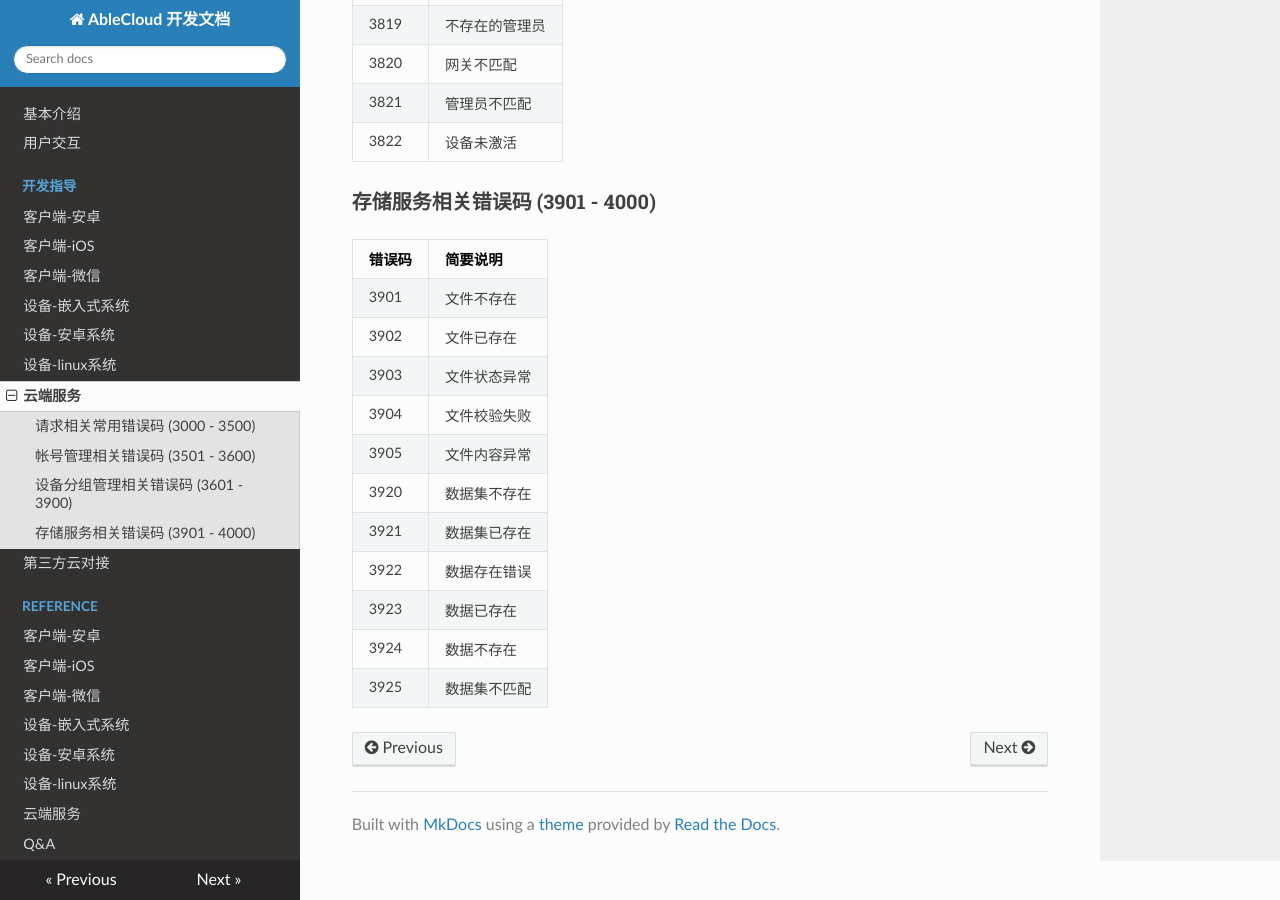
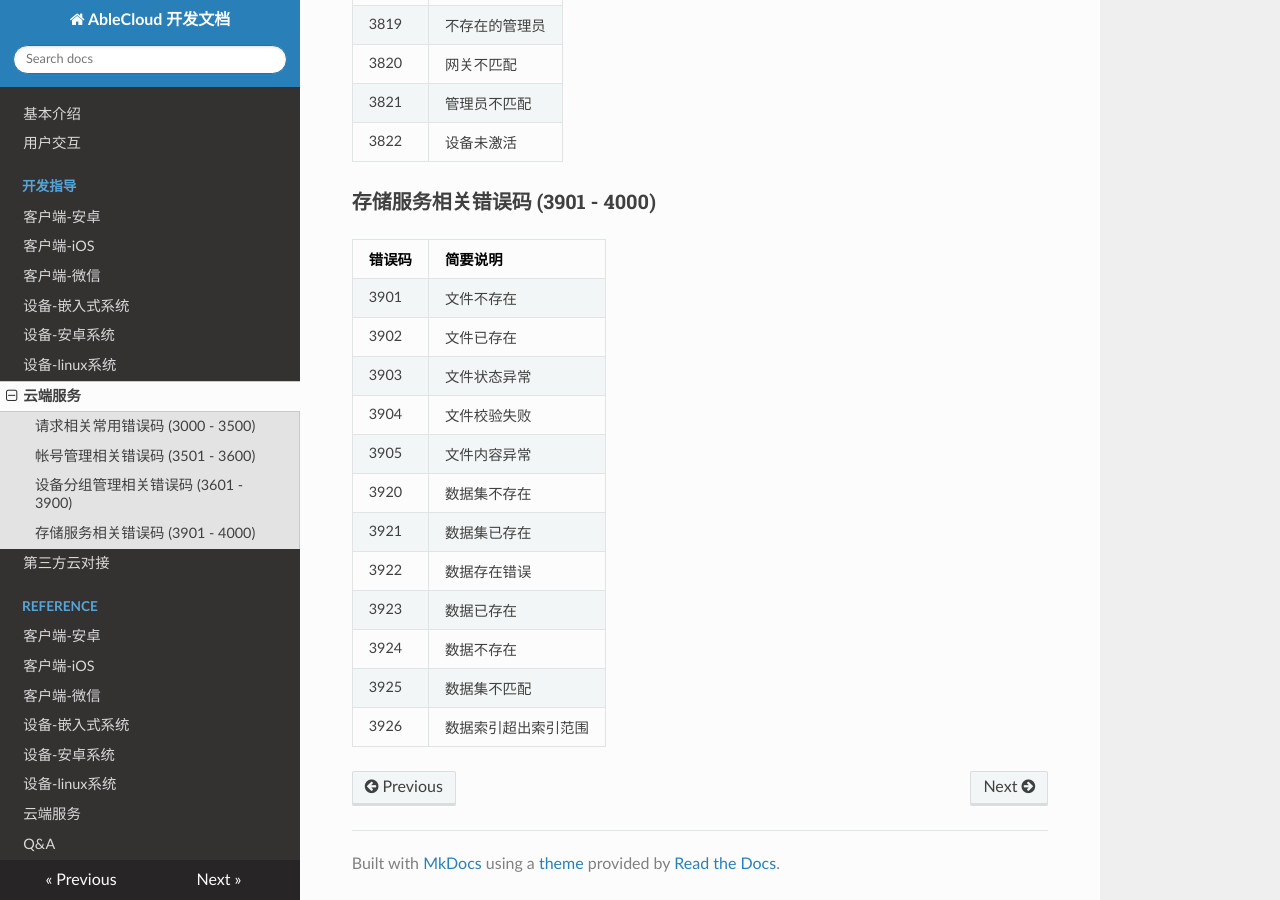
Before and after one commit to JessonW/rd_docs, an MkDocs documentation site: the page built from docs/develop_guide/cloud.md, in a window 1280 px wide and 900 px high, scrolled down 2907 px. Built offline with MkDocs 1.6.1, drawn with Linux system fonts in a browser that asks for light colours; nearby versions of some CDN libraries; old or Windows-style settings are respelled for this version of MkDocs.

Commit message:
add error code

```diff
--- a/docs/develop_guide/cloud.md
+++ b/docs/develop_guide/cloud.md
@@ -106,3 +106,4 @@ error code[3000-5000]为AbleCloud内置的帐号管理，设备管理，存储
 |3923|数据已存在|
 |3924|数据不存在|
 |3925|数据集不匹配|
+|3926|数据索引超出索引范围|
```
